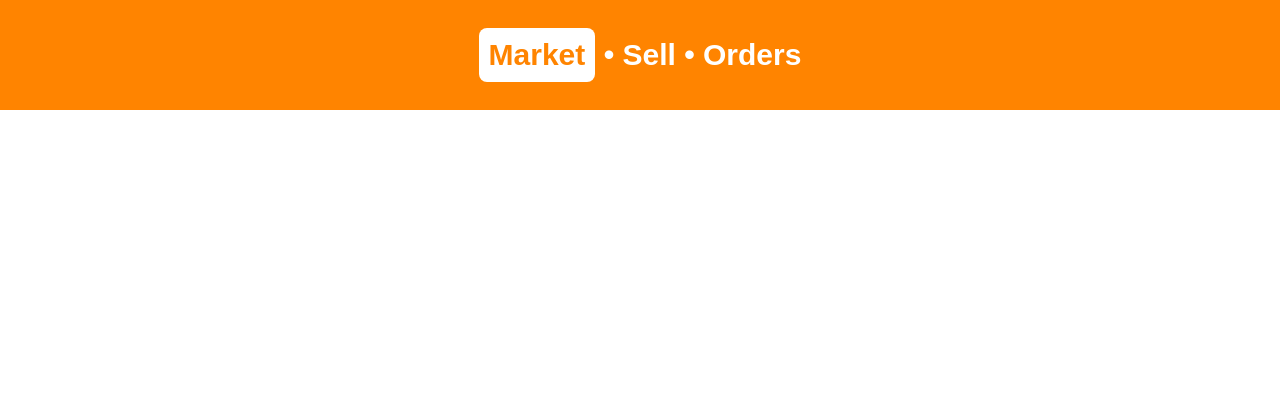
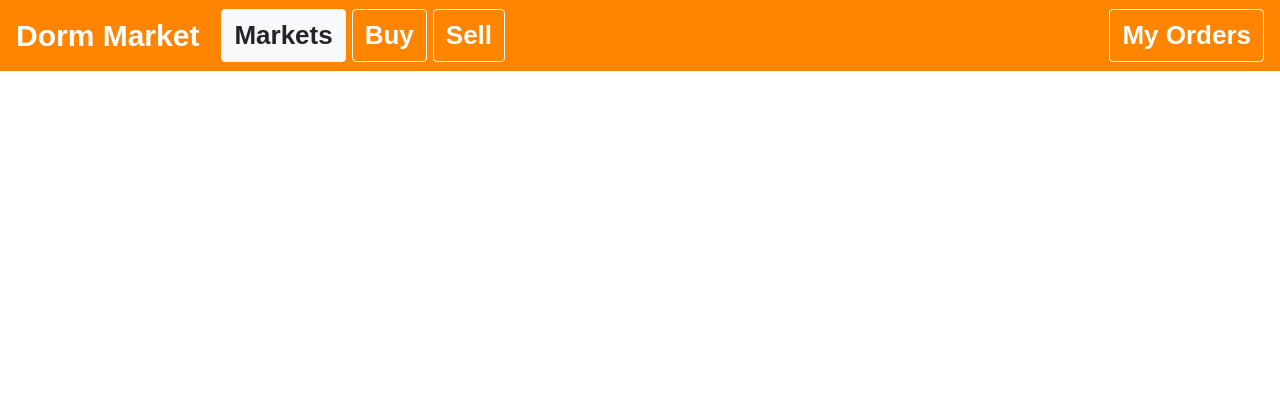
Before and after one commit to m-99/dorm-market, a Django app: page / in a window 1280 px wide. Shown: the top 420 px of the page. Run offline with Django 3.2, Linux system fonts and the light colour scheme; data that the repository does not hold is empty; some libraries are stand-ins or nearby versions.

Commit message:
"all applicable templates inherit from base.html"

```diff
--- a/dormmarket/main/static/main/base_style.css
+++ b/dormmarket/main/static/main/base_style.css
@@ -13,4 +13,11 @@
 
 .nav-item > a {
     margin-left: 6px;
+    font-size: 26px;
+    font-weight: 600;
 }
+
+.navbar > a {
+    font-size: 30px;
+    font-weight: bold;
+}
--- a/dormmarket/main/templates/main/base.html
+++ b/dormmarket/main/templates/main/base.html
@@ -7,6 +7,8 @@
     <link rel="stylesheet" href="https://stackpath.bootstrapcdn.com/bootstrap/4.1.3/css/bootstrap.min.css" integrity="sha384-MCw98/SFnGE8fJT3GXwEOngsV7Zt27NXFoaoApmYm81iuXoPkFOJwJ8ERdknLPMO" crossorigin="anonymous">
     <!-- End Boostrap CSS -->
     <link rel="stylesheet" href="{% static 'main/base_style.css'%}">
+    <link type="text/css" rel="stylesheet" href="{% static 'main/main.css' %}" media="screen">
+    {% block styles %}{% endblock %}
     <title>{% block title %}Dorm Market{% endblock %}</title>
 </head>
 <body>
--- a/dormmarket/main/templates/main/index.html
+++ b/dormmarket/main/templates/main/index.html
@@ -1,21 +1,18 @@
-<!DOCTYPE html>
+{% extends 'base.html' %}
+
 {% load static %}
 
-<html>
+{% block title %}Dorm Market - Markets{% endblock %}
 
-<head>
+{% block styles %}
+    <link type="text/css" rel="stylesheet" href="{% static 'main/main.css' %}" media="screen">
+{% endblock %}
 
-<link type="text/css" rel="stylesheet" href="{% static 'main/main.css' %}" media="screen">
-
-</head>
-
-<div class='nav_bar'><table width="100%" height="100%" border="0"><tr><td valign='middle'>
-    <a href="{% url 'index' %}"><div class='highlight'>Market</div></a> &bull; <a href="{% url 'sell' %}">Sell</a> &bull; Orders
-</td></tr></table></div>
-
+{% block content %}
 <div style='height:110px; display: inline-block; width: 100%;'></div> <!-- used for main content offset -->
 
-{% if rows%}
+{% if rows %}
+
     {% for row in rows %}
     <div class='item_row'>
         <table width="100%" height="100%" border="0">
@@ -23,16 +20,17 @@
             {% for item in row %}
             <td valign='bottom' width='32.5%'>
                 <div class='item_cell'>
-            <div class='item_image'><img src='{{ item.image.url }}' width='75%'></div>
+                    <div class='item_image'><img src='{{ item.image }}' width='75%'></div>
                     <br>{{ item.item_name }}<font color='#BBBBBB'> &bull;</font><font color='#11BB77'> ${{ item.price }}</font>
                 </div>
             </td>
             {% endfor %}
             <td width='1.25%'></td></tr>
         </table>
+    </div>
     {% endfor %}
 {% endif %}
 
 <div style='height:25px; display: inline-block; width: 100%;'></div> <!-- used for bottom content offset -->
 
-</html>
+{% endblock %}
```
Also changed, not shown: dormmarket/main/templates/main/buy.html (+8 -0 lines), dormmarket/main/templates/main/sell.html (deleted, +0 -24 lines), dormmarket/main/migrations/0001_initial.py, dormmarket/main/migrations/0002_auto_20180916_0015.py (deleted), dormmarket/main/static/main/main.css (line endings or trailing spaces). Lines whose indentation alone changed are shown as unchanged.
